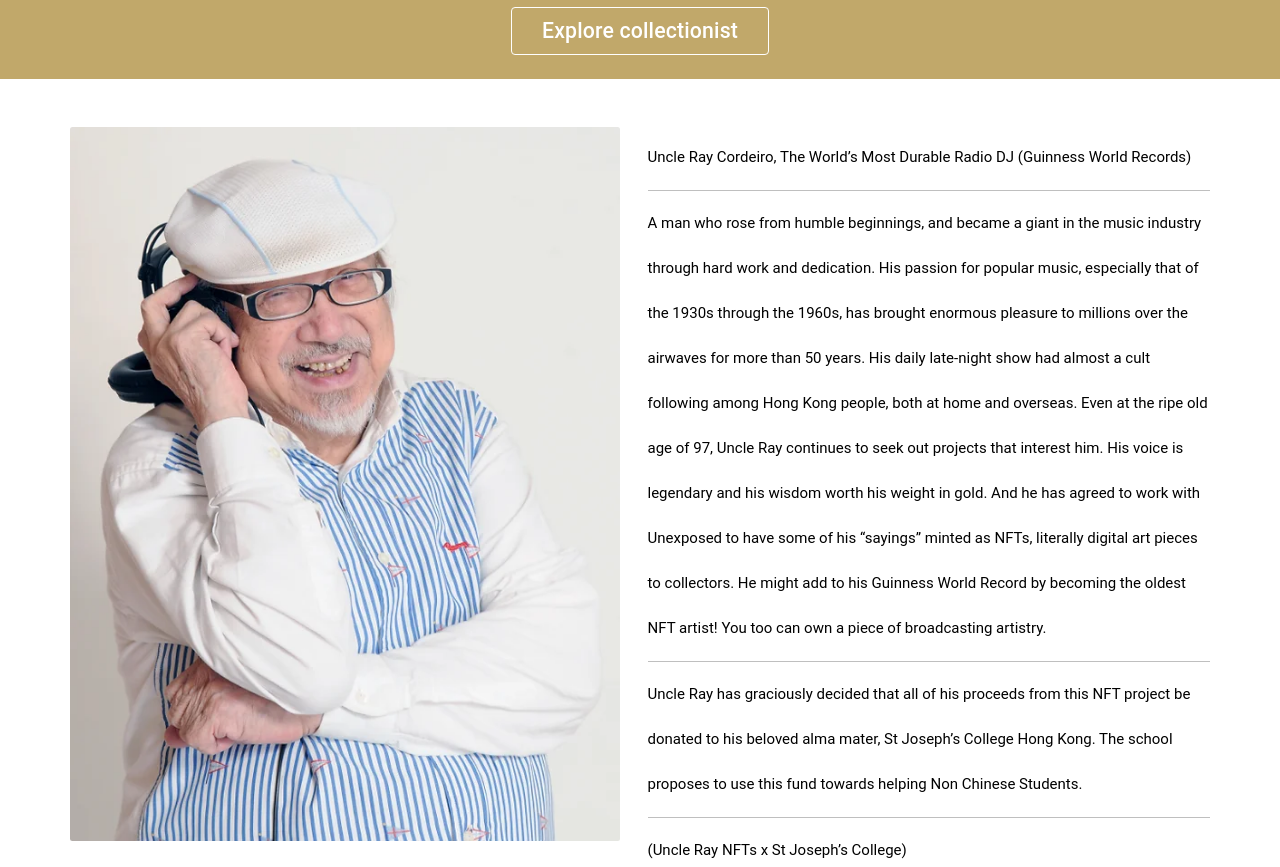
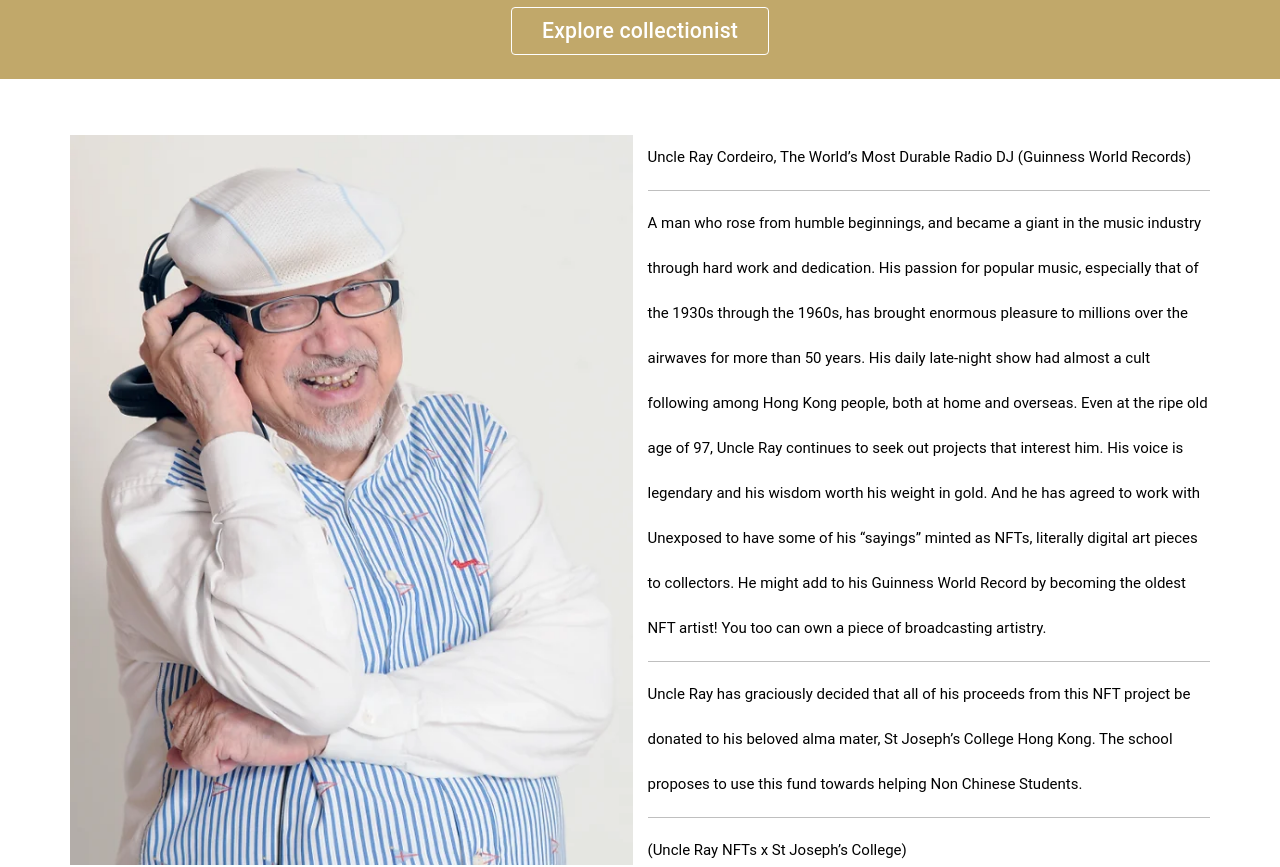
Before and after one commit to Musechainofficial/MuseChain_Client, a React (Create React App) app: page / in a window 1280 px wide. Shown: the part 1600-2467 px from the top of the page. Built offline with nearby package versions, Linux system fonts and the light colour scheme; no server answers; a web font is replaced by a local one.

Commit message:
revisions

```diff
--- a/src/components/Home/UncleRay.tsx
+++ b/src/components/Home/UncleRay.tsx
@@ -5,6 +5,7 @@ import Col from "react-bootstrap/Col";
 import Image from "react-bootstrap/Image";
 import uncleRayImage from "../../assets/images/uncle-ray.webp";
 import { Typography } from "@mui/material";
+import "./index.css";
 
 const UncleRay = () => {
     return (
@@ -17,8 +18,8 @@ const UncleRay = () => {
             }}
         >
             <Row>
-                <Col xs={12} sm={12} md={6} lg={6} xl={6}>
-                    <Image src={uncleRayImage} width={550} rounded />
+                <Col xs={12} sm={12} md={6} lg={6} xl={6} className="image-container">
+                    <Image src={uncleRayImage} rounded className="uncle-ray-image" />
                 </Col>
                 <Col
                     xs={12}
--- /dev/null
+++ b/src/components/Home/index.css
@@ -0,0 +1,11 @@
+.image-container{
+   display: flex;
+   justify-content: center;
+
+}
+
+.uncle-ray-image{
+    width: 100%;
+    height: 100%;
+    object-fit: contain;
+}
--- /dev/null
+++ b/src/pages/market/index.css
@@ -0,0 +1,5 @@
+.artist-image{
+    width: 100%;
+    height: 100%;
+    object-fit: contain;
+}
--- a/src/pages/market/index.tsx
+++ b/src/pages/market/index.tsx
@@ -26,6 +26,7 @@ import Modal from "antd/lib/modal";
 import { TransitionProps } from "@mui/material/transitions";
 import { Row, Col, Image } from "react-bootstrap";
 import artistImage from "../../assets/images/artist.webp";
+import "./index.css";
 
 const NFT_TYPES = {
     AUDIO: "audio"
@@ -148,7 +149,7 @@ const MarketComponent = () => {
                             {artWorkBio ? (
                                 <Row style={{ marginTop: "20px", marginBottom: "20px" }}>
                                     <Col xs={12} sm={12} md={6} lg={6} xl={6}>
-                                        <Image src={artistImage} height={350} width={400} rounded />
+                                        <Image src={artistImage} rounded className="artist-image" />
                                     </Col>
                                     <Col xs={12} sm={12} md={6} lg={6} xl={6}>
                                         <p style={{ fontSize: "1.5rem" }}>
--- a/src/pages/wallet/index.tsx
+++ b/src/pages/wallet/index.tsx
@@ -6,6 +6,8 @@ import GoToTop from "../GoToTop";
 import { Connection, PublicKey } from "@solana/web3.js";
 import { FaWallet, FaMoneyCheckAlt } from "react-icons/fa";
 import Audio from "../market/audioplayer";
+import birdImage from "../../assets/images/muse_bird.svg";
+
 const WalletComponent = () => {
     const [wallet, setWallet] = useState("");
     const [balance, setBalance] = useState("0");
@@ -18,9 +20,7 @@ const WalletComponent = () => {
     useEffect(() => {
         const name = "wallet";
         var tok = "";
-    const token = document.cookie.match(
-      `(?:(?:^|.*; *)${name} *= *([^;]*).*$)|^.*$`
-    );
+        const token = document.cookie.match(`(?:(?:^|.*; *)${name} *= *([^;]*).*$)|^.*$`);
         if (token != null) {
             if (token.length > 0) {
                 tok = token[1];
@@ -34,14 +34,14 @@ const WalletComponent = () => {
                 }
                 getBalance(tok);
                 const request = {
-          token: accessToken,
+                    token: accessToken
                 };
                 fetch("https://musechain-api.herokuapp.com/api/nft/bought", {
                     method: "POST",
                     headers: {
-            "Content-Type": "application/json",
+                        "Content-Type": "application/json"
                     },
-          body: JSON.stringify(request),
+                    body: JSON.stringify(request)
                 })
                     .then((data) => data.json())
                     .then((data) => {
@@ -68,17 +68,17 @@ const WalletComponent = () => {
             <Container>
                 <Box
                     component="img"
-          src="https://i.ibb.co/wMZMmxX/wallet.png"
+                    src={birdImage}
                     sx={{
-            width: "50%",
-            height: "50%",
+                        width: "30%",
+                        height: "30%",
                         aspectRatio: "1",
                         display: "flex",
                         margin: "auto",
                         position: "relative",
                         justifyContent: "center",
                         alignItems: "center",
-            padding: "0%",
+                        padding: "0%"
                     }}
                 />
                 <Typography
@@ -88,7 +88,7 @@ const WalletComponent = () => {
                     sx={{
                         fontSize: "150%",
                         fontWeight: 800,
-            color: "#000",
+                        color: "#000"
                     }}
                 >
                     <FaWallet /> Wallet Address: {wallet}
@@ -99,7 +99,7 @@ const WalletComponent = () => {
                     sx={{
                         fontSize: "150%",
                         fontWeight: 800,
-            color: "#000",
+                        color: "#000"
                     }}
                 >
                     <FaMoneyCheckAlt /> Balance: {balance} SOL
@@ -118,14 +118,14 @@ const WalletComponent = () => {
                         textTransform: "none",
                         borderRadius: "6px",
                         width: "100%",
-            border: "1px solid #000",
+                        border: "1px solid #000"
                     }}
                 >
                     <Typography
                         typography="h4"
                         sx={{
                             color: "#fff",
-              fontWeight: 500,
+                            fontWeight: 500
                         }}
                     >
                         Check In Explorer
@@ -153,7 +153,7 @@ const WalletComponent = () => {
                                                         display: "flex",
                                                         position: "relative",
                                                         justifyContent: "center",
-                            alignItems: "center",
+                                                        alignItems: "center"
                                                     }}
                                                 />
                                             )}
@@ -166,7 +166,7 @@ const WalletComponent = () => {
                                                     fontSize: "16px",
                                                     fontWeight: 500,
                                                     color: "#000",
-                          textAlign: "center",
+                                                    textAlign: "center"
                                                 }}
                                             >
                                                 US${price}
@@ -178,7 +178,7 @@ const WalletComponent = () => {
                                                 sx={{
                                                     fontSize: "16px",
                                                     fontWeight: 500,
-                          color: "#000",
+                                                    color: "#000"
                                                 }}
                                             >
                                                 Art Name: {data.name}
@@ -189,7 +189,7 @@ const WalletComponent = () => {
                                                 sx={{
                                                     fontSize: "16px",
                                                     fontWeight: 500,
-                          color: "#000",
+                                                    color: "#000"
                                                 }}
                                             >
                                                 Artist
@@ -200,7 +200,7 @@ const WalletComponent = () => {
                                                 sx={{
                                                     fontSize: "16px",
                                                     fontWeight: 500,
-                          color: "#000",
+                                                    color: "#000"
                                                 }}
                                             >
                                                 #1/5
@@ -217,14 +217,14 @@ const WalletComponent = () => {
                                                     textTransform: "none",
                                                     borderRadius: "6px",
                                                     width: "100%",
-                          border: "1px solid #000",
+                                                    border: "1px solid #000"
                                                 }}
                                             >
                                                 <Typography
                                                     typography="p"
                                                     sx={{
                                                         color: "#fff",
-                            fontWeight: 500,
+                                                        fontWeight: 500
                                                     }}
                                                 >
                                                     Transfer Details
```
Also changed, not shown: src/components/Home/Gallery.tsx (+7 -14 lines), 1 other file (tests, documents, lock files or other folders). Lines whose indentation alone changed are shown as unchanged.
